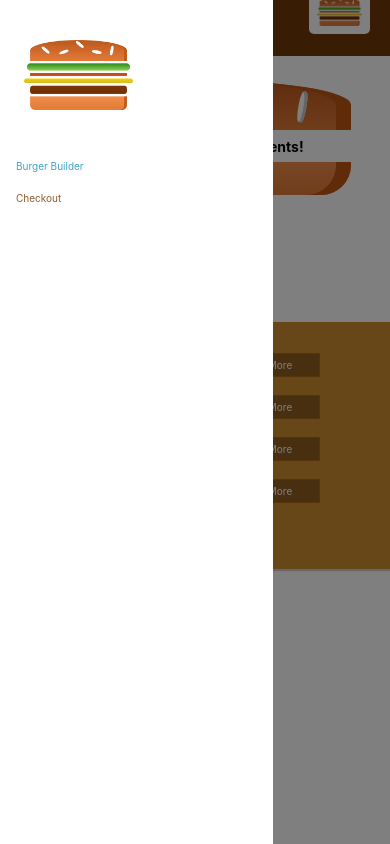
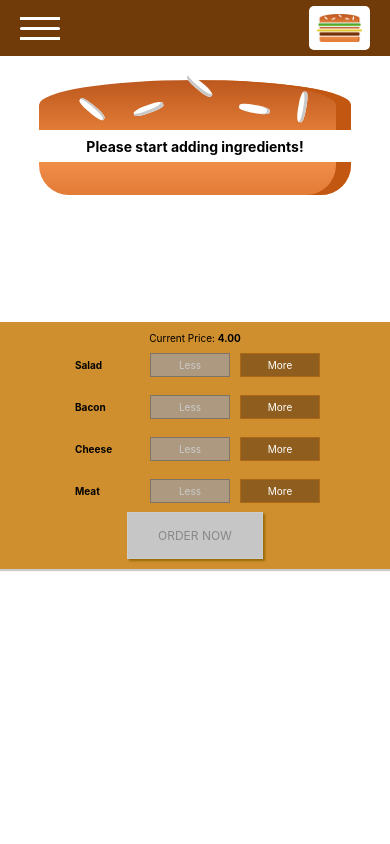
Before and after one commit to mikec-git/Burger-Builder-React-App, a React (Create React App) app: page / in a window 390 px wide. Built offline with nearby package versions, Linux system fonts and the light colour scheme.

Commit message:
Added functionality to menu hamburger

```diff
--- a/src/components/Layout/Layout.js
+++ b/src/components/Layout/Layout.js
@@ -5,17 +5,22 @@ import SideDrawer from '../Navigation/SideDrawer/SideDrawer';
 
 class Layout extends Component {
   state = {
-    showSideDrawer: true
+    showSideDrawer: false
   }
 
   sideDrawerClosedHandler = () => {
     this.setState({ showSideDrawer: false });
   }
 
+  sideDrawerOpenedHandler = () => {
+    this.setState(prevState => ({ showSideDrawer: !prevState.showSideDrawer}));
+  }
+
   render() {
     return (
       <>
-        <Toolbar />
+        <Toolbar
+          open={this.sideDrawerOpenedHandler}/>
         <SideDrawer
           open={this.state.showSideDrawer}
           closed={this.sideDrawerClosedHandler} />
--- a/src/components/Logo/Logo.module.scss
+++ b/src/components/Logo/Logo.module.scss
@@ -3,11 +3,6 @@
   padding: .8rem;
   height: 100%;
   border-radius: .5rem;
-  margin-bottom: 3.2rem;
-
-  @media (min-width: 50em) {
-    margin-bottom: 0;
-  }
 
   &__Img {
     height: 100%;
--- /dev/null
+++ b/src/components/Navigation/Menu/Menu.js
@@ -0,0 +1,12 @@
+import React from 'react';
+import c from './Menu.module.scss';
+
+const menu = (props) => (
+  <div
+    className={c.Menu}
+    onClick={props.show}>
+    <span className={c.Menu__Burger}></span>
+  </div>
+);
+
+export default menu;
--- /dev/null
+++ b/src/components/Navigation/Menu/Menu.module.scss
@@ -0,0 +1,37 @@
+.Menu {
+  display: grid;
+  justify-items: center;
+  align-items: center;
+  height: 2.3rem;
+  cursor: pointer;
+
+  &__Burger {
+    width: 4rem;
+    height: .3rem;
+    background-color: white;
+    border-radius: 100px;
+    position: relative;
+
+    @media (min-width: 50em) {
+      display: none;
+    }
+
+    &::before,
+    &::after {
+      content: '';
+      display: block;
+      position: absolute;
+      width: 4rem;
+      height: .3rem;
+      background-color: white;
+    }
+
+    &::before {
+      top: 1rem;
+    }
+
+    &::after {
+      bottom: 1rem;
+    }
+  }
+}
--- a/src/components/Navigation/SideDrawer/SideDrawer.js
+++ b/src/components/Navigation/SideDrawer/SideDrawer.js
@@ -5,11 +5,16 @@ import c from './SideDrawer.module.scss';
 import Backdrop from '../../UI/Backdrop/Backdrop';
 
 const sideDrawer = (props) => {
+  const attachedClasses = [c.SideDrawer];
+  props.open ? attachedClasses.push(c.SideDrawer_open) : attachedClasses.push(c.SideDrawer_close);
+
   return (
     <>
       <Backdrop show={props.open} clicked={props.closed}/>
-      <div className={c.SideDrawer}>
-        <Logo height="11%"/>
+      <div className={attachedClasses.join(' ')}>
+        <div className={[c.SideDrawer__Logo, c.SideDrawer__Logo_mb].join(' ')}>
+          <Logo />
+        </div>
         <nav>
           <NavigationItems />
         </nav>
--- a/src/components/Navigation/SideDrawer/SideDrawer.module.scss
+++ b/src/components/Navigation/SideDrawer/SideDrawer.module.scss
@@ -21,4 +21,16 @@
   &_close {
     transform: translateX(-100%);
   }
+
+  &__Logo {
+    height: 11%;
+
+    &_mb {
+      margin-bottom: 3.2rem;
+
+      @media (min-width: 50em) {
+        margin-bottom: 0;
+      }
+    }
+  }
 }
--- a/src/components/Navigation/Toolbar/Toolbar.js
+++ b/src/components/Navigation/Toolbar/Toolbar.js
@@ -2,10 +2,11 @@ import React from 'react';
 import c from './Toolbar.module.scss';
 import Logo from '../../Logo/Logo';
 import NavigationItems from '../NavigationItems/NavigationItems';
+import Menu from '../Menu/Menu';
 
 const toolbar = (props) => (
   <header className={c.Toolbar}>
-    <div>MENU</div>
+    <Menu show={props.open} />
     <Logo height="80%"/>
     <nav className={c.Toolbar__Nav}>
       <NavigationItems />
```
